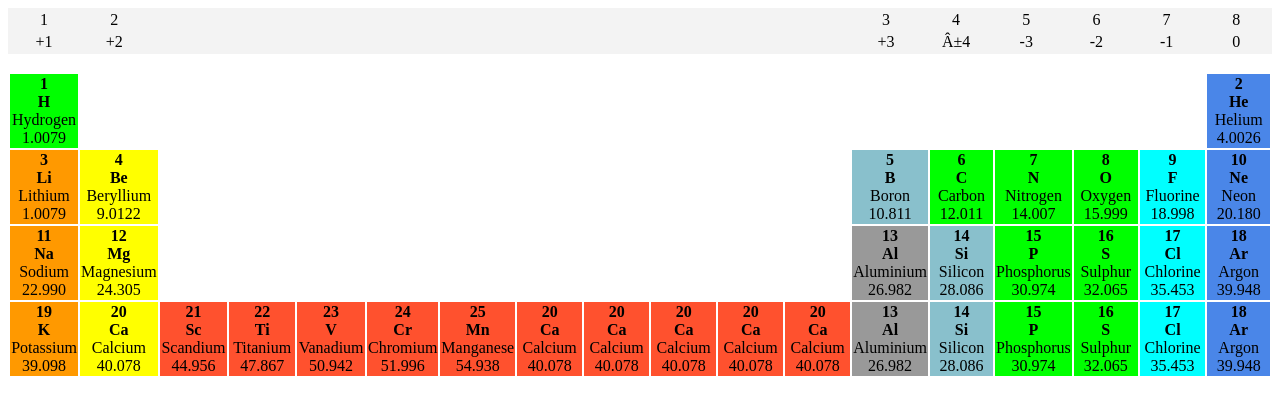
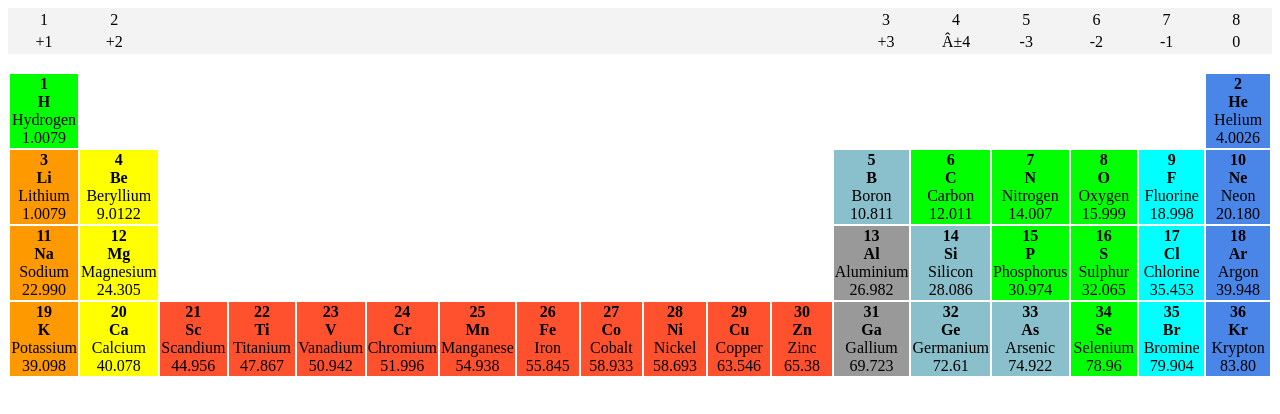
Before and after one commit to totallyhuman/Periodic-Table, a plain HTML site: page index.html in a window 1280 px wide. Drawn offline with Linux system fonts and the light colour scheme.

Commit message:
Four rows complete

```diff
--- a/index.html
+++ b/index.html
@@ -233,48 +233,48 @@
 				<b>Mn</b> <br> Manganese <br> 54.938 <br>
 			</td>
 			<td style="background-color: #ff512e; width: 5.56%;">
-				<b>20</b> <br>
-				<b>Ca</b> <br> Calcium <br> 40.078 <br>
+				<b>26</b> <br>
+				<b>Fe</b> <br> Iron <br> 55.845 <br>
 			</td>
 			<td style="background-color: #ff512e; width: 5.56%;">
-				<b>20</b> <br>
-				<b>Ca</b> <br> Calcium <br> 40.078 <br>
+				<b>27</b> <br>
+				<b>Co</b> <br> Cobalt <br> 58.933 <br>
 			</td>
 			<td style="background-color: #ff512e; width: 5.56%;">
-				<b>20</b> <br>
-				<b>Ca</b> <br> Calcium <br> 40.078 <br>
+				<b>28</b> <br>
+				<b>Ni</b> <br> Nickel <br> 58.693 <br>
 			</td>
 			<td style="background-color: #ff512e; width: 5.56%;">
-				<b>20</b> <br>
-				<b>Ca</b> <br> Calcium <br> 40.078 <br>
+				<b>29</b> <br>
+				<b>Cu</b> <br> Copper <br> 63.546 <br>
 			</td>
 			<td style="background-color: #ff512e; width: 5.56%;">
-				<b>20</b> <br>
-				<b>Ca</b> <br> Calcium <br> 40.078 <br>
+				<b>30</b> <br>
+				<b>Zn</b> <br> Zinc <br> 65.38 <br>
 			</td>
 			<td style="background-color: #999999; width: 5.56%;">
-				<b>13</b> <br>
-				<b>Al</b> <br> Aluminium <br> 26.982 <br>
+				<b>31</b> <br>
+				<b>Ga</b> <br> Gallium <br> 69.723 <br>
 			</td>
 			<td style="background-color: #89c0cc; width: 5.56%;">
-				<b>14</b> <br>
-				<b>Si</b> <br> Silicon <br> 28.086 <br>
+				<b>32</b> <br>
+				<b>Ge</b> <br> Germanium <br> 72.61 <br>
+			</td>
+			<td style="background-color: #89c0cc; width: 5.56%;">
+				<b>33</b> <br>
+				<b>As</b> <br> Arsenic <br> 74.922 <br>
 			</td>
 			<td style="background-color: #00ff00; width: 5.56%;">
-				<b>15</b> <br>
-				<b>P</b> <br> Phosphorus <br> 30.974 <br>
-			</td>
-			<td style="background-color: #00ff00; width: 5.56%;">
-				<b>16</b> <br>
-				<b>S</b> <br> Sulphur <br> 32.065 <br>
+				<b>34</b> <br>
+				<b>Se</b> <br> Selenium <br> 78.96 <br>
 			</td>
 			<td style="background-color: #00ffff; width: 5.56%;">
-				<b>17</b> <br>
-				<b>Cl</b> <br> Chlorine <br> 35.453 <br>
+				<b>35</b> <br>
+				<b>Br</b> <br> Bromine <br> 79.904 <br>
 			</td>
 			<td style="background-color: #4a86e8; width: 5.56%;">
-				<b>18</b> <br>
-				<b>Ar</b> <br> Argon <br> 39.948 <br>
+				<b>36</b> <br>
+				<b>Kr</b> <br> Krypton <br> 83.80 <br>
 			</td>
 		</tr>
 	</table>
```
